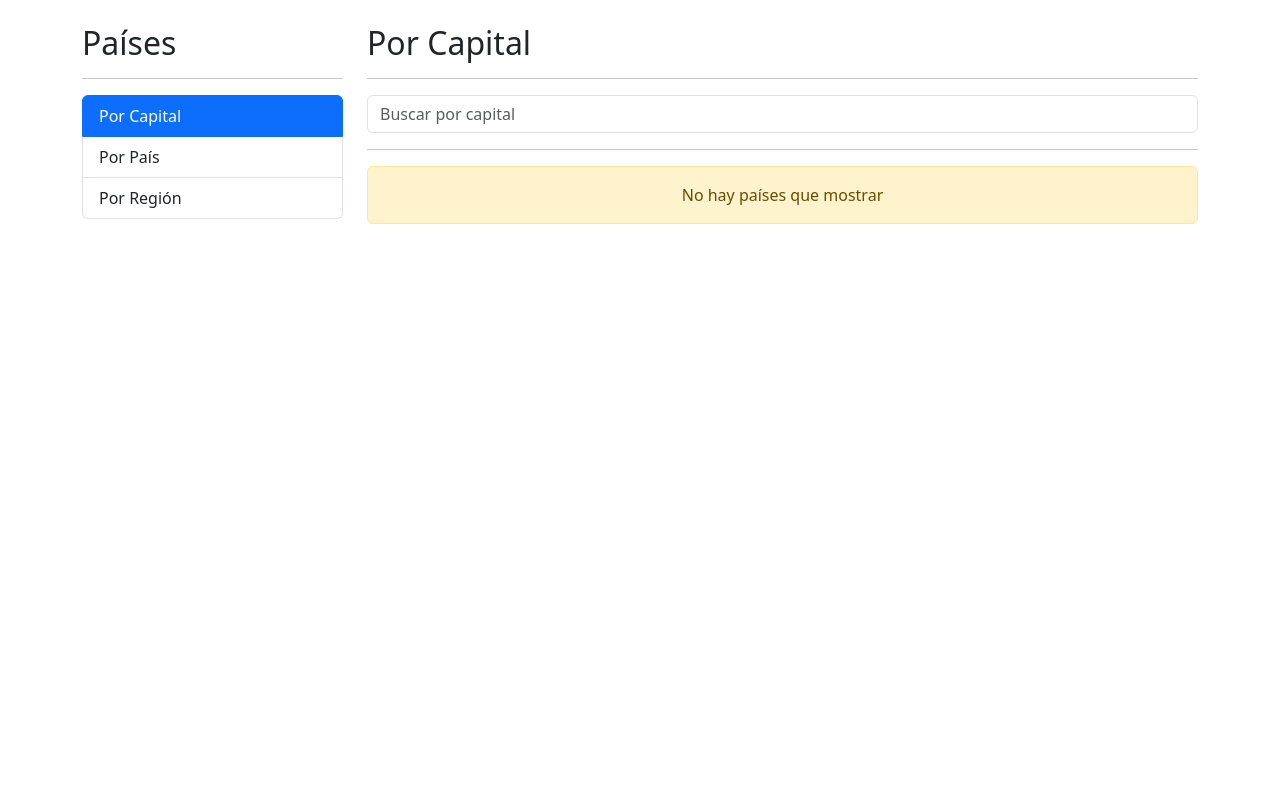
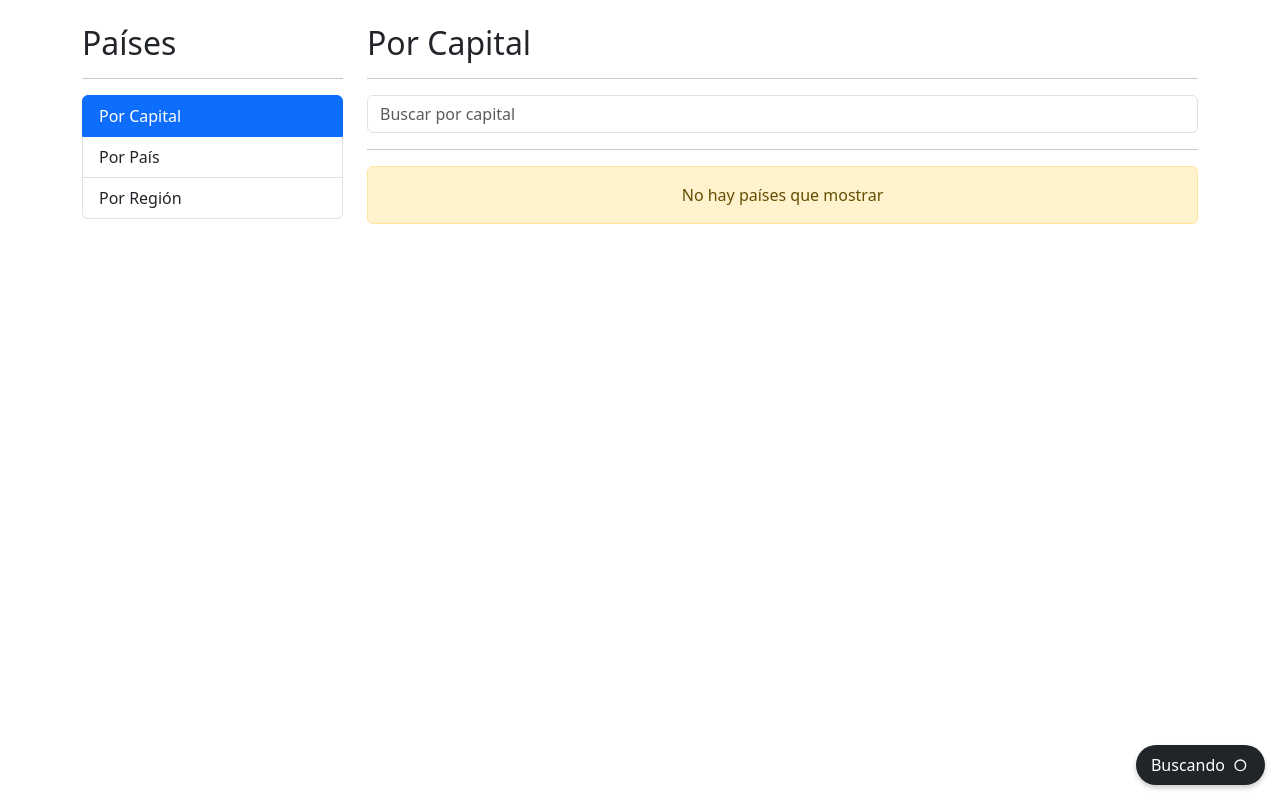
Before and after one commit to Andy-Castle/04-countryApp, an Angular app: page /countries/by-capital in a window 1280 px wide. Built offline with nearby package versions, Linux system fonts and the light colour scheme.

Commit message:
se creo el componente de loading-spinner y se le dio estilo

```diff
--- a/src/app/countries/pages/by-capital-page/by-capital-page.component.html
+++ b/src/app/countries/pages/by-capital-page/by-capital-page.component.html
@@ -15,6 +15,7 @@
 <div class="row">
   <div class="col">
     <hr />
+    <shared-loading-spinner></shared-loading-spinner>
     <countries-table [countries]="countries"></countries-table>
   </div>
 </div>
--- /dev/null
+++ b/src/app/shared/components/loading-spinner/loading-spinner.component.css
@@ -0,0 +1,16 @@
+.spinner-container {
+  position: fixed;
+  bottom: 15px;
+  right: 15px;
+  background-color: black;
+  color: white;
+  padding: 5px 10px;
+  border-radius: 20px;
+  display: flex;
+  align-items: center;
+  box-shadow: 0px 3px 5px rgba(0, 0, 0, 0.2);
+}
+
+span {
+  margin-left: 5px;
+}
--- /dev/null
+++ b/src/app/shared/components/loading-spinner/loading-spinner.component.html
@@ -0,0 +1,81 @@
+<div class="spinner-container bg-dark">
+  <span>Buscando</span>
+  <!-- By Sam Herbert (@sherb), for everyone. More @ http://goo.gl/7AJzbL -->
+  <svg
+    width="30"
+    height="30"
+    viewBox="0 0 45 45"
+    xmlns="http://www.w3.org/2000/svg"
+    stroke="#fff"
+  >
+    <g
+      fill="none"
+      fill-rule="evenodd"
+      transform="translate(1 1)"
+      stroke-width="2"
+    >
+      <circle cx="22" cy="22" r="6" stroke-opacity="0">
+        <animate
+          attributeName="r"
+          begin="1.5s"
+          dur="3s"
+          values="6;22"
+          calcMode="linear"
+          repeatCount="indefinite"
+        />
+        <animate
+          attributeName="stroke-opacity"
+          begin="1.5s"
+          dur="3s"
+          values="1;0"
+          calcMode="linear"
+          repeatCount="indefinite"
+        />
+        <animate
+          attributeName="stroke-width"
+          begin="1.5s"
+          dur="3s"
+          values="2;0"
+          calcMode="linear"
+          repeatCount="indefinite"
+        />
+      </circle>
+      <circle cx="22" cy="22" r="6" stroke-opacity="0">
+        <animate
+          attributeName="r"
+          begin="3s"
+          dur="3s"
+          values="6;22"
+          calcMode="linear"
+          repeatCount="indefinite"
+        />
+        <animate
+          attributeName="stroke-opacity"
+          begin="3s"
+          dur="3s"
+          values="1;0"
+          calcMode="linear"
+          repeatCount="indefinite"
+        />
+        <animate
+          attributeName="stroke-width"
+          begin="3s"
+          dur="3s"
+          values="2;0"
+          calcMode="linear"
+          repeatCount="indefinite"
+        />
+      </circle>
+      <circle cx="22" cy="22" r="8">
+        <animate
+          attributeName="r"
+          begin="0s"
+          dur="1.5s"
+          values="6;1;2;3;4;5;6"
+          calcMode="linear"
+          repeatCount="indefinite"
+        />
+      </circle>
+    </g>
+  </svg>
+</div>
```
Also changed, not shown: src/app/shared/components/loading-spinner/loading-spinner.component.ts (added, +9 -0 lines), src/app/shared/shared.module.ts (+6 -3 lines).
